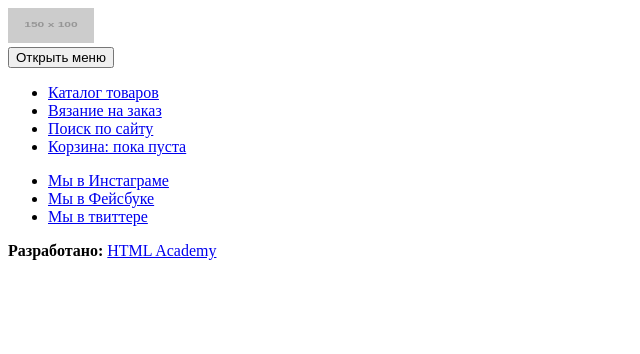
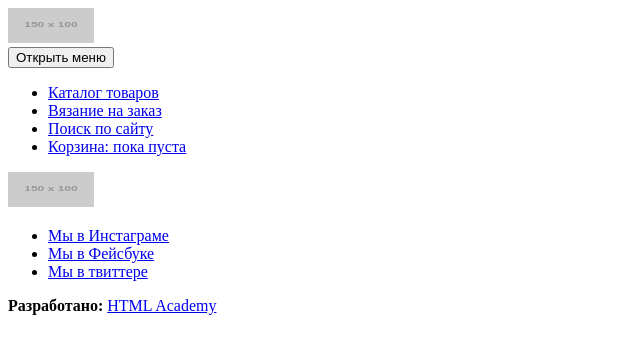
Before and after one commit to GreeneTM/677469-mishka-16, a website: page source/form.html in a window 1280 px wide. Shown: the whole page, without its empty margins (0-640 px from the left). Drawn offline with Linux system fonts and the light colour scheme; placeholder pictures from the web are drawn by us.

Commit message:
add logo in footer

```diff
--- a/source/form.html
+++ b/source/form.html
@@ -35,6 +35,9 @@
 
     </main>
     <footer class="page-footer">
+      <a class="page-footer__logo" href="#">
+         <img class="page-footer__logo-image" src="http://placehold.it/150x100" alt="Магазин Mishka" width="86px" height="35px">
+      </a>
       <div class="page-footer__social social">
         <ul class="social__list">
           <li class="social__item">
```
Also changed, not shown: source/catalog.html (+3 -0 lines), source/index.html (+3 -0 lines).
